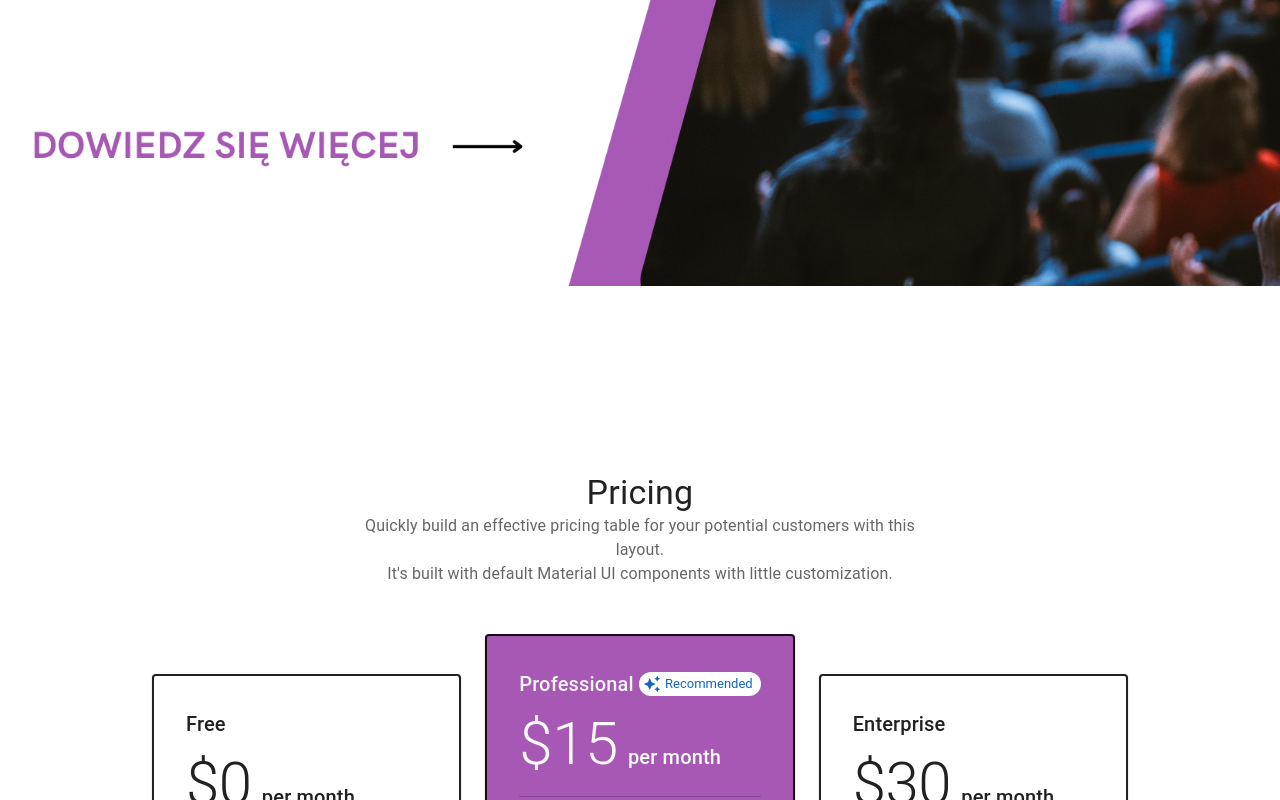
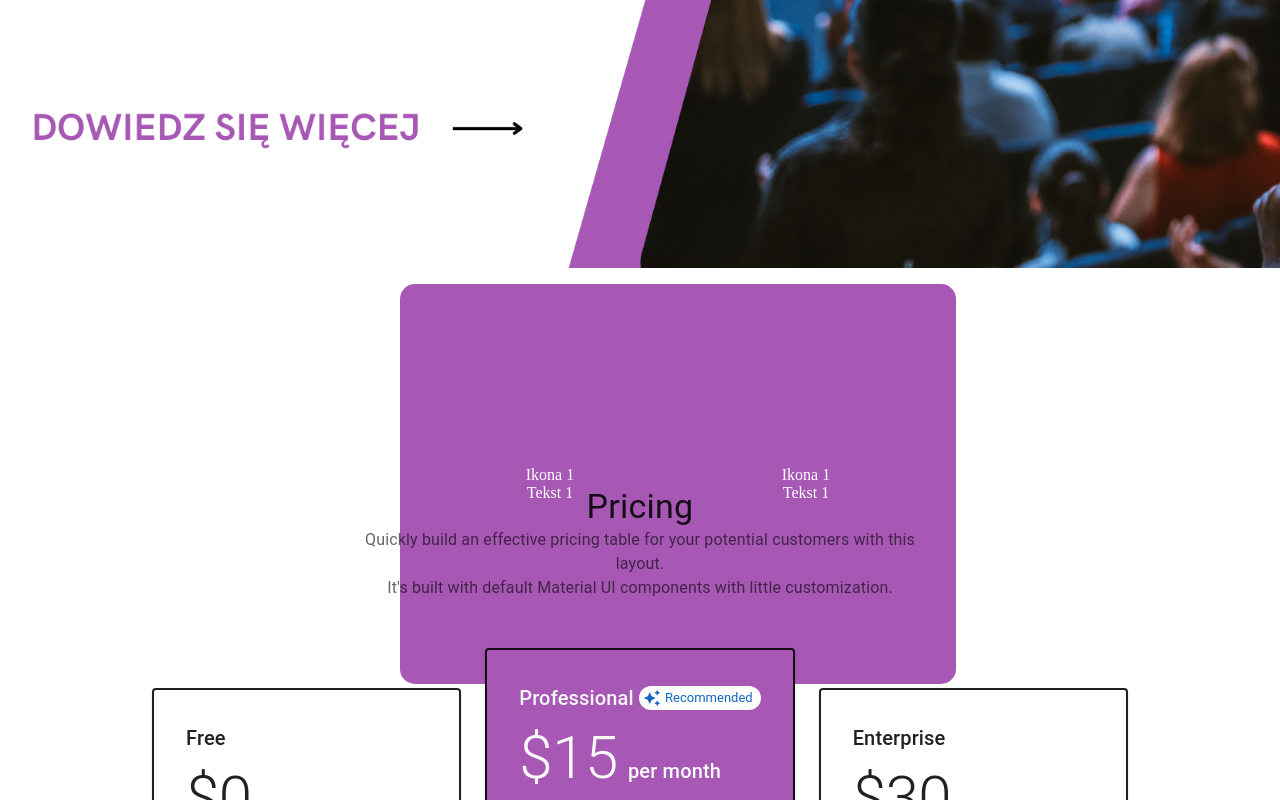
Before and after one commit to LukaszWitt/EDULINK2, a Next.js app: page /home in a window 1280 px wide. Shown: the part 1437-2237 px from the top of the page. Built offline with nearby package versions, Linux system fonts and the light colour scheme.

Commit message:
cardflip

```diff
--- a/components/CardFlip.tsx
+++ b/components/CardFlip.tsx
@@ -1,63 +1,83 @@
 import React, { useState } from "react";
 import { styled } from "@mui/system";
 
+// Interfejs props dla komponentu CardFlip
 interface CardFlipProps {
-  front: React.ReactNode; // Przekazuje zawartość przedniej strony karty jako ReactNode
-  back: React.ReactNode; // Przekazuje zawartość tylnej strony karty jako ReactNode
-  width?: string; // Opcjonalna szerokość kontenera karty
-  height?: string; // Opcjonalna wysokość kontenera karty
+  frontIcon: React.ReactNode; // Ikona przedniej strony karty
+  frontText: React.ReactNode; // Tekst przedniej strony karty
+  backText: React.ReactNode; // Tekst tylnej strony karty
+  backButtonText: string; // Tekst przycisku na tylnej stronie karty
 }
 
+// Styled components dla komponentu CardFlip
 const FlipCard = styled("div")({
-  perspective: "1000px", // Ustawia perspektywę dla efektu 3D
-  overflow: "visible", // Ustawia overflow na visible, aby uniknąć problemów z renderowaniem zawartości 3D
+  perspective: "1000px",
+  overflow: "visible",
 });
 
 const FlipCardInner = styled("div")({
-  position: "relative", // Ustawia pozycję na relative dla wewnętrznego kontenera karty
-  width: "100%", // Ustawia szerokość na 100%
-  height: "100%", // Ustawia wysokość na 100%
-  transition: "1s", // Dodaje efekt przejścia dla animacji obracania karty
-  transformStyle: "preserve-3d", // Ustawia styl transformacji na 3D
+  position: "relative",
+  width: "100%",
+  height: "100%",
+  transition: "1s",
+  transformStyle: "preserve-3d",
 });
 
 const CardFace = styled("div")({
-  position: "absolute", // Ustawia pozycję na absolutną dla przedniej i tylnej strony karty
-  width: "100%", // Ustawia szerokość na 100%
-  height: "100%", // Ustawia wysokość na 100%
-  backfaceVisibility: "hidden", // Ukrywa tylne strony karty podczas obracania
-  borderRadius: "15px", // Dodaje zaokrąglenie rogów dla efektu estetycznego
-  padding: "10px", // Dodaje wewnętrzny padding dla zawartości karty
-  overflowY: "auto", // Ustawia overflow na auto, aby dodać pasek przewijania wewnątrz karty
+  position: "absolute",
+  width: "100%",
+  height: "100%",
+  backfaceVisibility: "hidden",
+  borderRadius: "15px",
+  padding: "20px",
+  backgroundColor: "#A758B5",
+  color: "white",
+  display: "flex",
+  flexDirection: "column",
+  justifyContent: "center",
+  alignItems: "center",
+  textAlign: "center",
 });
 
-const CardFlip: React.FC<CardFlipProps> = ({ front, back, width, height }) => {
-  const [isFlipped, setIsFlipped] = useState(false); // Stan określający czy karta jest odwrócona
+// Komponent CardFlip
+const CardFlip: React.FC<CardFlipProps> = ({
+  frontIcon,
+  frontText,
+  backText,
+  backButtonText,
+}) => {
+  const [isFlipped, setIsFlipped] = useState(false);
 
   const handleClick = () => {
-    // Funkcja obsługująca kliknięcie, zmienia stan isFlipped
     setIsFlipped(!isFlipped);
   };
 
   return (
-    <FlipCard
-      sx={{
-        width: width, // Ustawia szerokość kontenera karty zgodnie z przekazanym props'em
-        height: height, // Ustawia wysokość kontenera karty zgodnie z przekazanym props'em
-      }}
-      onClick={handleClick} // Obsługa kliknięcia, zmienia stan isFlipped
-    >
+    <FlipCard onClick={handleClick}>
       <FlipCardInner
         className="Card"
-        sx={
+        style={
           !isFlipped
             ? { transform: "rotateY(0)" }
             : { transform: "rotateY(180deg)" }
-        } // Obraca kartę w zależności od stanu isFlipped
+        }
       >
-        <CardFace>{front}</CardFace> // Wyświetla przednią stronę karty
-        <CardFace sx={{ transform: "rotateY(180deg)" }}>{back}</CardFace> //
-        Wyświetla tylną stronę karty
+        {/* Przednia strona karty */}
+        <CardFace sx={{ width: "300px", height: "400px" }}>
+          {frontIcon}
+          <div>{frontText}</div>
+        </CardFace>
+        {/* Tylna strona karty */}
+        <CardFace
+          style={{
+            transform: "rotateY(180deg)",
+            width: "300px",
+            height: "400px",
+          }}
+        >
+          <div>{backText}</div>
+          <button>{backButtonText}</button>
+        </CardFace>
       </FlipCardInner>
     </FlipCard>
   );
--- a/package.json
+++ b/package.json
@@ -13,6 +13,7 @@
     "@emotion/styled": "^11.11.5",
     "@mui/icons-material": "^5.15.17",
     "@mui/material": "^5.15.17",
+    "framer-motion": "^11.2.3",
     "next": "14.2.3",
     "react": "^18",
     "react-dom": "^18"
--- a/pages/home.tsx
+++ b/pages/home.tsx
@@ -11,6 +11,9 @@ import Slider from "../components/Slider";
 import { Grid } from "@mui/material";
 import Pricing from "@/components/Pricing";
 import CardFlip from "../components/CardFlip";
+import { Height } from "@mui/icons-material";
+import { color } from "framer-motion";
+import Background from "@/components/Background";
 
 export default function MyApp() {
   return (
@@ -24,7 +27,7 @@ export default function MyApp() {
       }}
     >
       <AppAppBar />
-      <CardFlip />
+
       <Grid container justifyContent={"center"} alignItems={"center"}>
         <Grid
           item
@@ -45,6 +48,24 @@ export default function MyApp() {
           <Slider />
         </Grid>
 
+        <Grid item xs={6} sm={3} md={3} lg={3} xl={3} padding={2}>
+          <CardFlip
+            frontIcon={<div>Ikona 1</div>}
+            frontText={<div>Tekst 1</div>}
+            backText={<div>Tekst 1 na odwrocie</div>}
+            backButtonText="Przycisk 1"
+          />
+        </Grid>
+
+        <Grid item xs={6} sm={3} md={3} lg={3} xl={3} padding={2}>
+          <CardFlip
+            frontIcon={<div>Ikona 1</div>}
+            frontText={<div>Tekst 1</div>}
+            backText={<div>Tekst 1 na odwrocie</div>}
+            backButtonText="Przycisk 1"
+          />
+        </Grid>
+
         <Grid
           item
           xs={12}
--- a/pages/signout.tsx
+++ /dev/null
@@ -1 +0,0 @@
-<CardFlip />;
```
Also changed, not shown: 1 other file (tests, documents, lock files or other folders).
